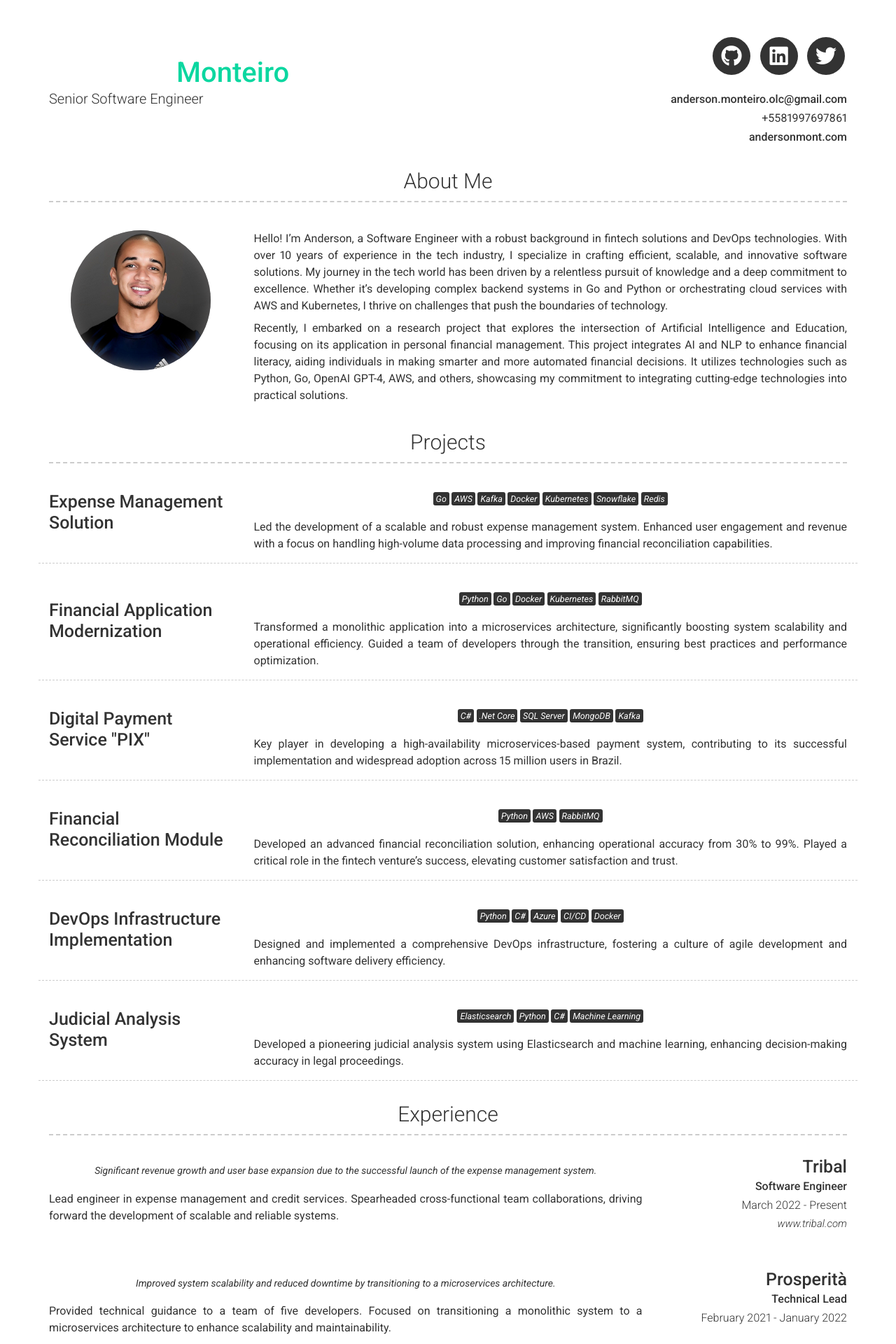
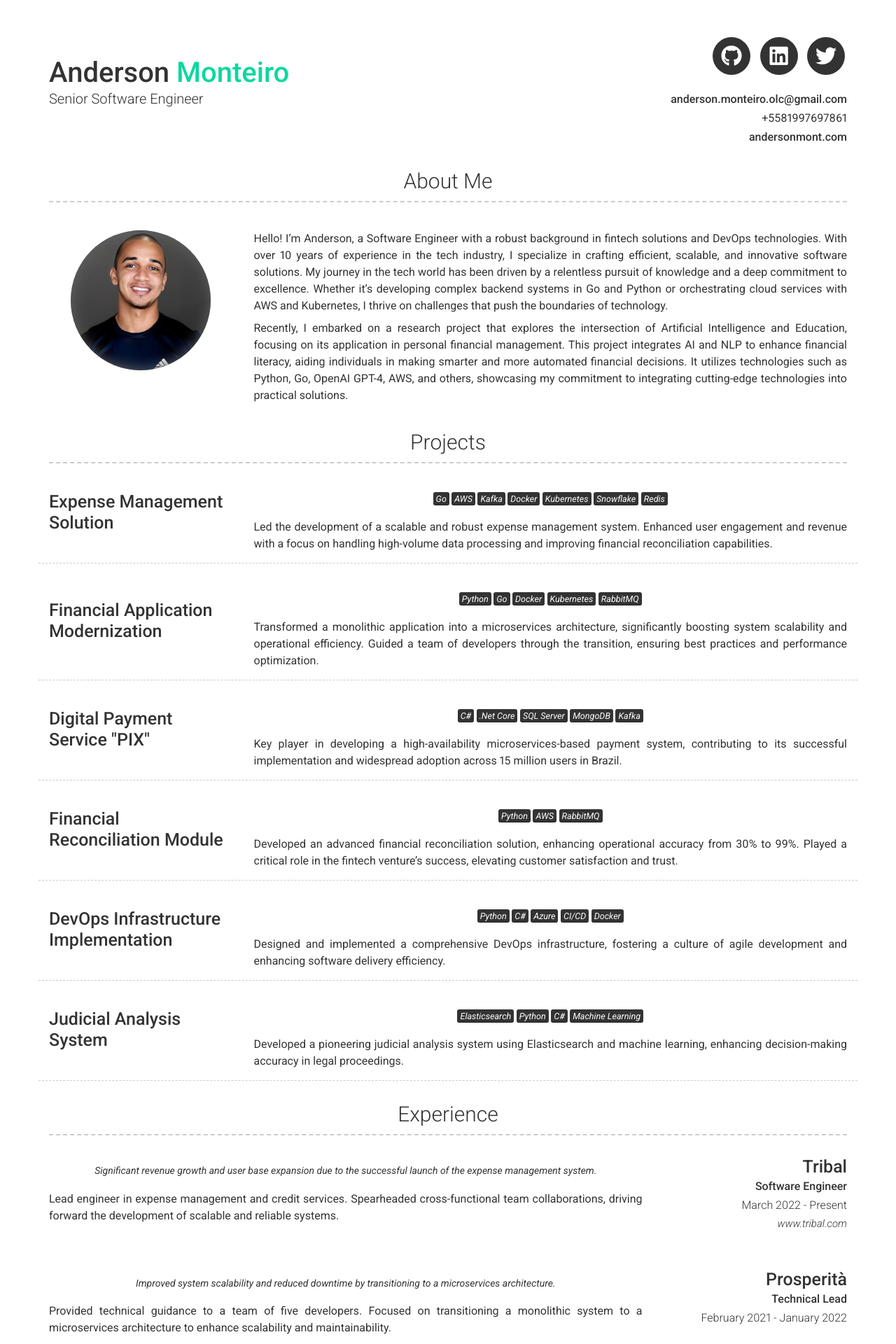
Before and after one commit to AndersonMonteiro/andersonmont-site, a Jekyll site: the page built from index.md, in a window 1280 px wide. Shown: the top 1920 px of the page at 70% size. Built offline with Jekyll 4.4.1, drawn with Linux system fonts in a browser that asks for light colours; nearby versions of some CDN libraries.

Commit message:
Fix header color in HTML file

```diff
--- a/_includes/header.html
+++ b/_includes/header.html
@@ -1,7 +1,7 @@
 <div class="container header-container">
   <div class="row">
     <div class="col-xs-12 col-sm-6 col-md-6 col-lg-8 header-left">
-      <h1><span style="color: white;">{{ site.first_name | escape }}</span> <span style="color: #0BD7A0;">{{ site.last_name |
+      <h1>{{ site.first_name | escape }} <span style="color: #0BD7A0;">{{ site.last_name |
           escape }}</span></h1>
       <h2>{{ site.title | escape }}</h2>
     </div>
```
